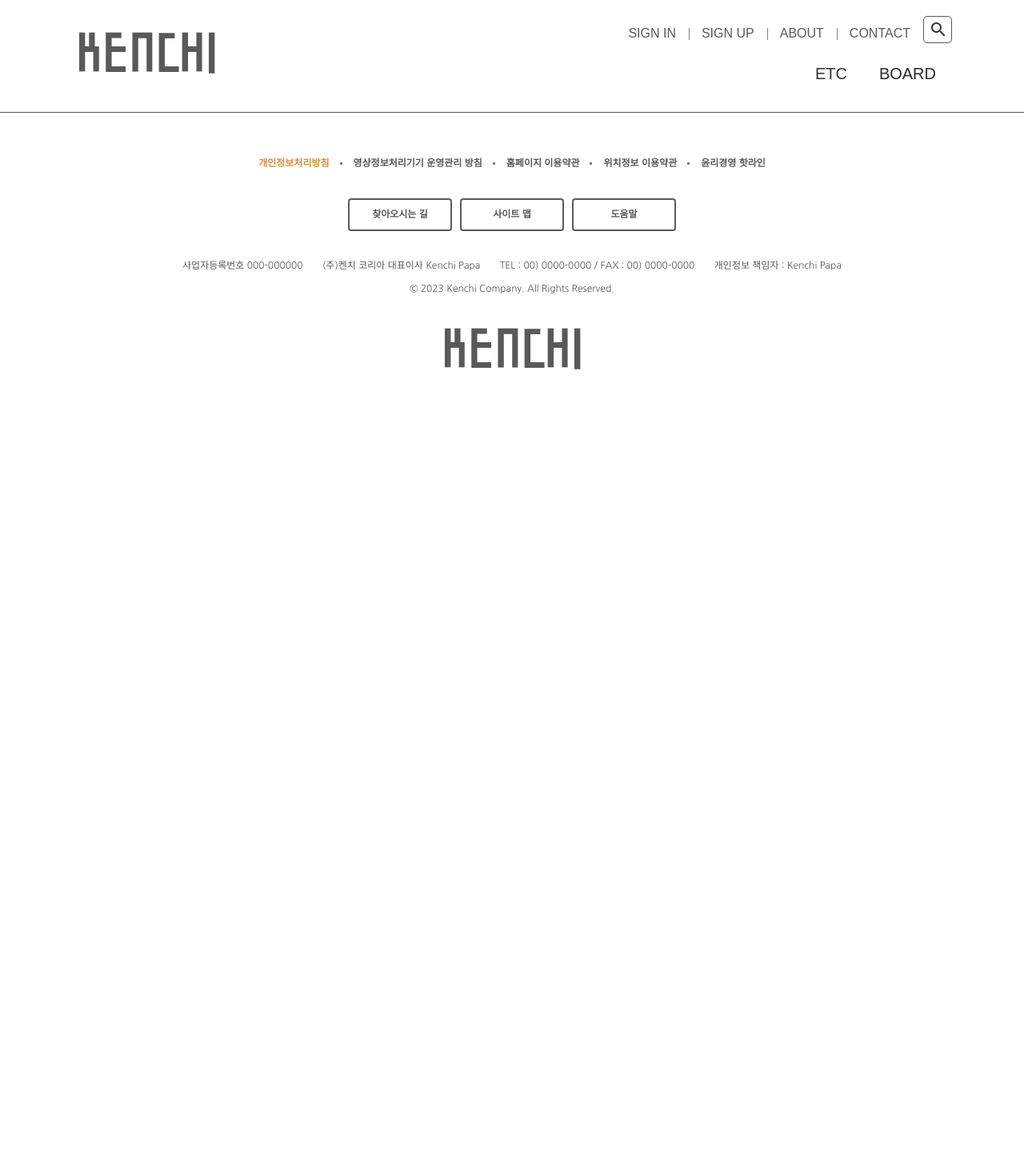
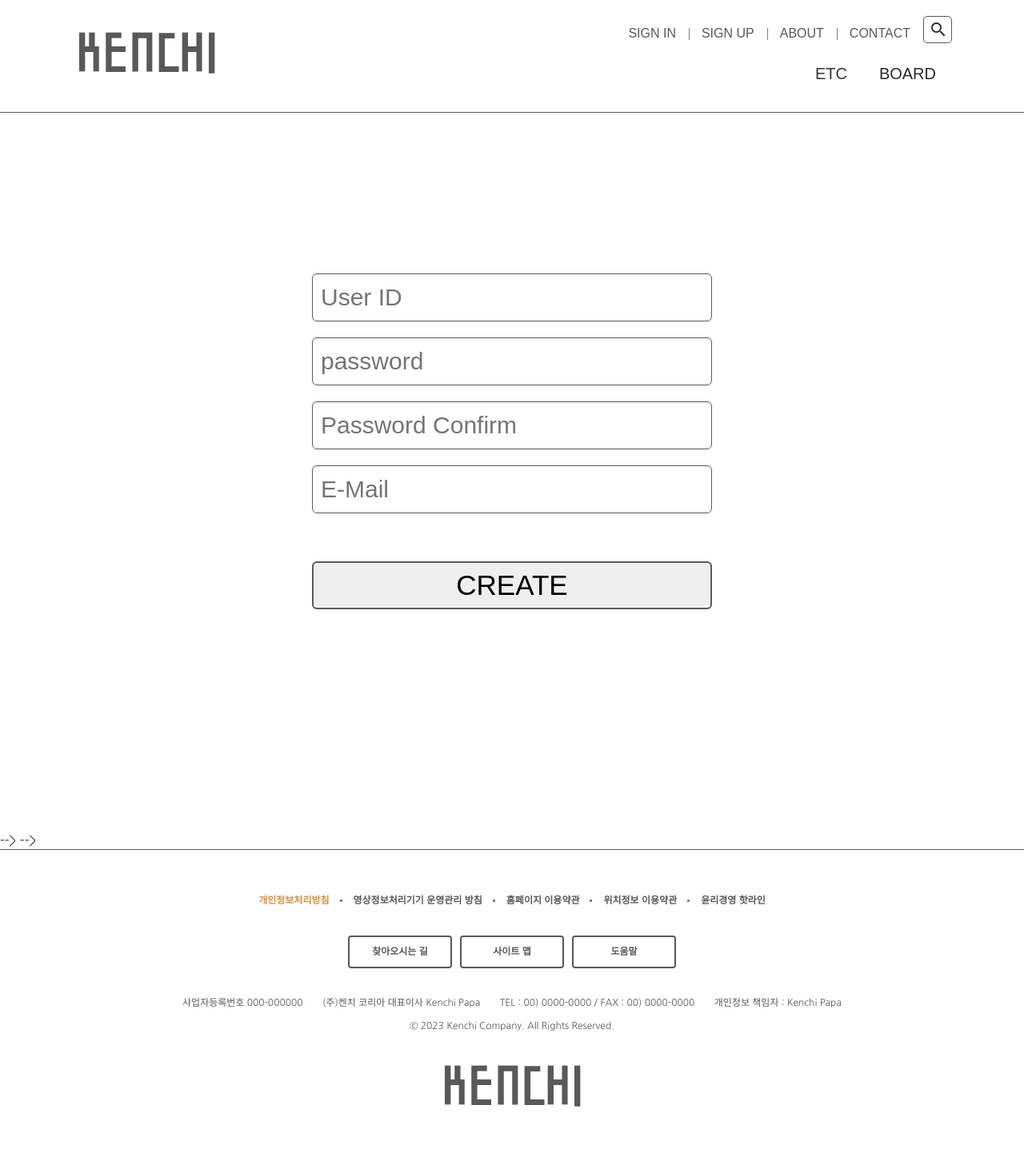
Before and after one commit to KenchiPa/django-practice, a Django app: page /common/signup/ in a window 1280 px wide. Shown: the whole page at 80% size. Before the commit the page ends 462 px from the top, so only its background shows below. Run offline with Django 4.2, Linux system fonts and the light colour scheme.

Commit message:
signup add

```diff
--- a/static/css/main.css
+++ b/static/css/main.css
@@ -466,3 +466,103 @@
     color: #fff;
     background-color: #595959;
 }
+
+.signup {
+    margin-top: 140px;
+ }
+ .signup .inner {
+    width: 1100px;
+    height: 900px;
+    position: relative;
+}
+ .signup .inner .signup-forms {
+    width: 900px;
+    height: 622px;
+    left: 0;
+    right: 0;
+    margin: auto;
+    position: absolute;
+ }
+ .signup .inner .signup-forms .signup-userid {
+    padding: 4px 10px;
+    position: absolute;
+    left: 0;
+    right: 0;
+    bottom: 360px;
+    margin: auto;
+    width: 500px;
+    height: 60px;
+    border: 1px solid #595959;
+    border-radius: 6px;
+    outline: none;
+    font-size: 30px;
+    box-sizing: border-box;
+    color: #D58F3F;
+ }
+ .signup .inner .signup-forms .signup-password {
+    padding: 4px 10px;
+    position: absolute;
+    left: 0;
+    right: 0;
+    bottom: 280px;
+    margin: auto;
+    width: 500px;
+    height: 60px;
+    border: 1px solid #595959;
+    border-radius: 6px;
+    outline: none;
+    font-size: 30px;
+    box-sizing: border-box;
+    color: #D58F3F;
+ }
+ .signup .inner .signup-forms .signup-password2 {
+    padding: 4px 10px;
+    position: absolute;
+    left: 0;
+    right: 0;
+    bottom: 200px;
+    margin: auto;
+    width: 500px;
+    height: 60px;
+    border: 1px solid #595959;
+    border-radius: 6px;
+    outline: none;
+    font-size: 30px;
+    box-sizing: border-box;
+    color: #D58F3F;
+ }
+ .signup .inner .signup-forms .signup-email {
+    padding: 4px 10px;
+    position: absolute;
+    left: 0;
+    right: 0;
+    bottom:  120px;
+    margin: auto;
+    width: 500px;
+    height: 60px;
+    border: 1px solid #595959;
+    border-radius: 6px;
+    outline: none;
+    font-size: 30px;
+    box-sizing: border-box;
+    color: #D58F3F;
+ }
+ .signup .inner .signup-forms .signup-btn {
+    position: absolute;
+    left: 0;
+    right: 0;
+    bottom: 0;
+    margin-top: 20px;
+    margin: auto;
+    width: 500px;
+    height: 60px;
+    border: 2px solid #595959;
+    border-radius: 6px;
+    font-size: 35px;
+    transition: .4s;
+    cursor: pointer;
+ }
+ .signup .inner .signup-forms .signup-btn:hover {
+    color: #fff;
+    background-color: #595959;
+ }
--- a/templates/common/signup.html
+++ b/templates/common/signup.html
@@ -1,31 +1,51 @@
 {% extends "kenchi/base.html" %}
 
 {% block content %}
-<div class="container my-3">
-    <form method="post" action="{% url 'common:signup' %}">
-        {% csrf_token %}
-        {% include "form_errors.html" %}
-        <div class="mb-3">
-            <label for="username">사용자 이름</label>
-            <input type="text" class="form-control" name="username" id="username"
-                   value="{{ form.username.value|default_if_none:'' }}">
+
+<!-- SIGN UP -->
+    <section class="signup">
+
+        <div class="inner">
+            <div class="signup-forms">
+                <form action="{% url 'common:signup' %}" method="post" >
+                    {% csrf_token %}
+                    <input type="text" class="signup-userid" placeholder="User ID" name="username" id="username" value="{{ form.username.value|default_if_none:'' }}" />
+                    <input type="password" class="signup-password" placeholder="password" name="password1" id="password1" value="{{ form.password1.value|default_if_none:'' }}" />
+                    <input type="password" class="signup-password2" placeholder="Password Confirm" name="password2" id="password2" value="{{ form.password2.value|default_if_none:'' }}" />
+                    <input type="email" class="signup-email" placeholder="E-Mail" name="email" id="email" value="{{ form.email.value|default_if_none:'' }}" />
+                    <button type="submit" class="signup-btn">CREATE</button>
+                </form>
+            </div>
         </div>
-        <div class="mb-3">
-            <label for="password1">비밀번호</label>
-            <input type="password" class="form-control" name="password1" id="password1"
-                   value="{{ form.password1.value|default_if_none:'' }}">
-        </div>
-        <div class="mb-3">
-            <label for="password2">비밀번호 확인</label>
-            <input type="password" class="form-control" name="password2" id="password2"
-                   value="{{ form.password2.value|default_if_none:'' }}">
-        </div>
-        <div class="mb-3">
-            <label for="email">이메일</label>
-            <input type="text" class="form-control" name="email" id="email"
-                   value="{{ form.email.value|default_if_none:'' }}">
-        </div>
-        <button type="submit" class="btn btn-primary">생성하기</button>
-    </form>
-</div>
+
+    </section>
+<!--{% include "form_errors.html" %}-->
+
+<!--<div class="container my-3">-->
+<!--    <form method="post" action="{% url 'common:signup' %}">-->
+<!--        {% csrf_token %}-->
+<!--        {% include "form_errors.html" %}-->
+<!--        <div class="mb-3">-->
+<!--            <label for="username">사용자 이름</label>-->
+<!--            <input type="text" class="form-control" name="username" id="username"-->
+<!--                   value="{{ form.username.value|default_if_none:'' }}">-->
+<!--        </div>-->
+<!--        <div class="mb-3">-->
+<!--            <label for="password1">비밀번호</label>-->
+<!--            <input type="password" class="form-control" name="password1" id="password1"-->
+<!--                   value="{{ form.password1.value|default_if_none:'' }}">-->
+<!--        </div>-->
+<!--        <div class="mb-3">-->
+<!--            <label for="password2">비밀번호 확인</label>-->
+<!--            <input type="password" class="form-control" name="password2" id="password2"-->
+<!--                   value="{{ form.password2.value|default_if_none:'' }}">-->
+<!--        </div>-->
+<!--        <div class="mb-3">-->
+<!--            <label for="email">이메일</label>-->
+<!--            <input type="text" class="form-control" name="email" id="email"-->
+<!--                   value="{{ form.email.value|default_if_none:'' }}">-->
+<!--        </div>-->
+<!--        <button type="submit" class="btn btn-primary">생성하기</button>-->
+<!--    </form>-->
+<!--</div>-->
 {% endblock %}
```
Also changed, not shown: db.sqlite3.
